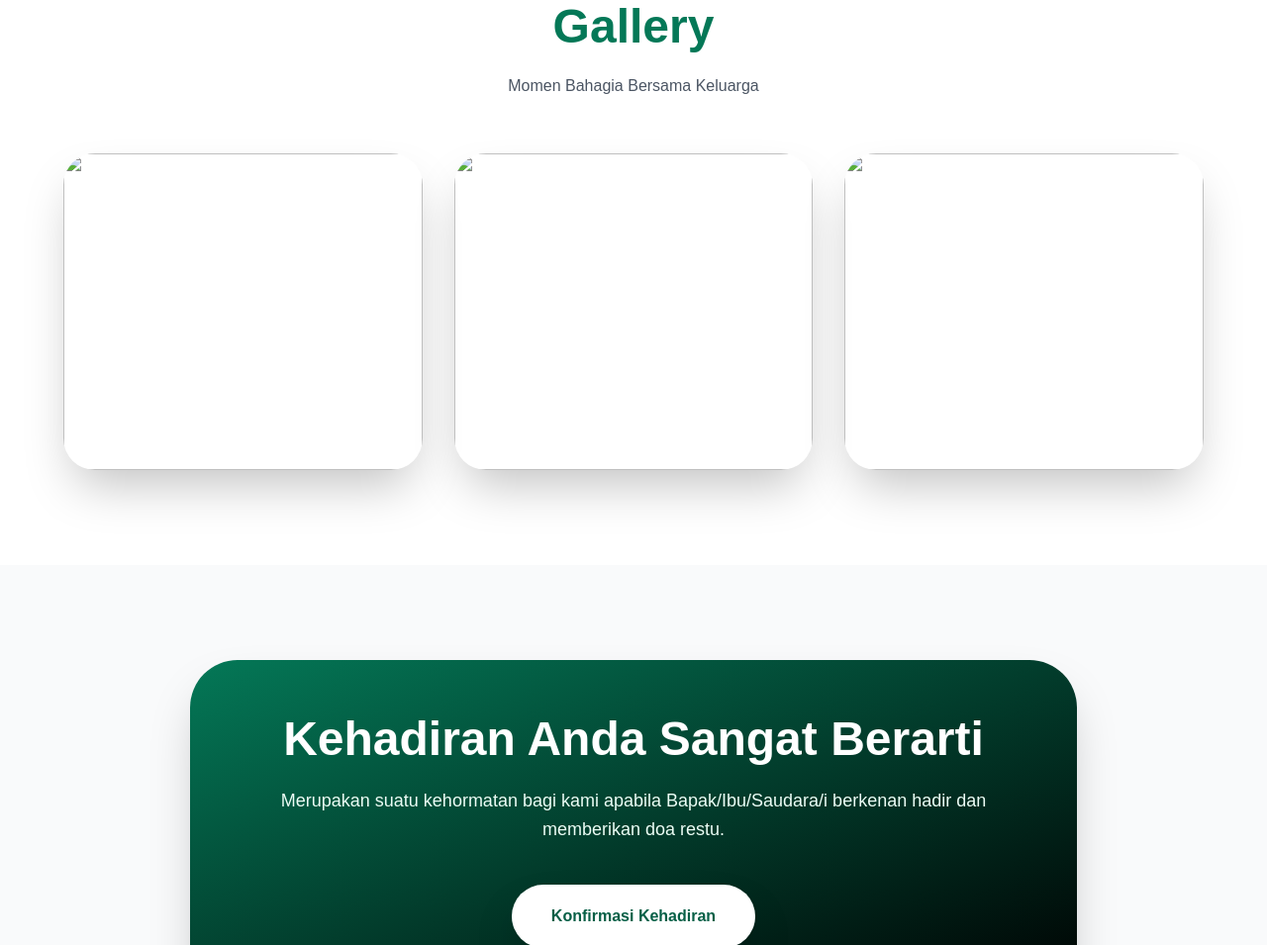
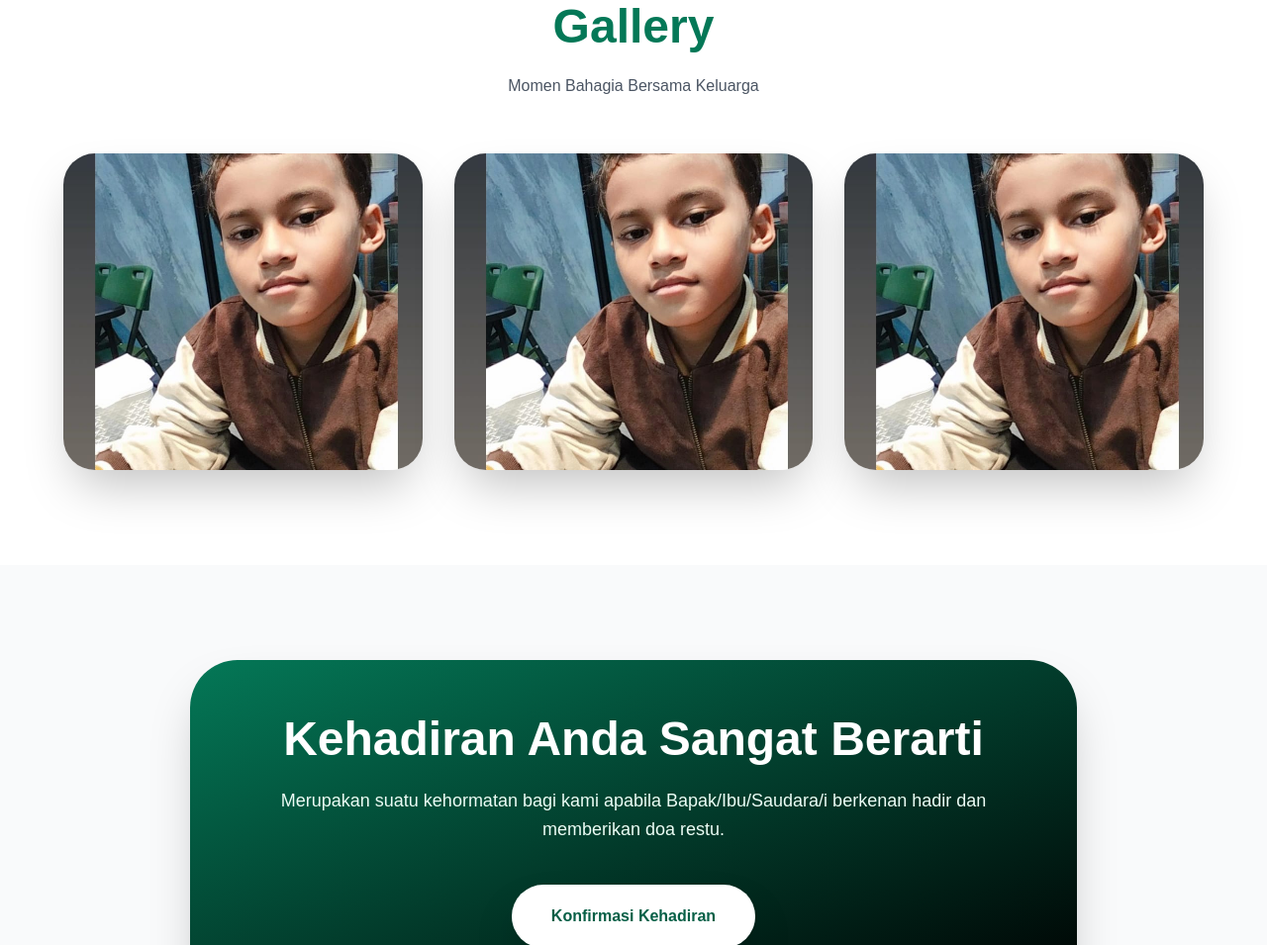
Before and after one commit to eventdaily89-svg/daily-event, a plain HTML site: page index.html in a window 1280 px wide. Shown: the part 1861-2816 px from the top of the page at 99% size. Drawn offline with nearby package versions, Linux system fonts and the light colour scheme.

Commit message:
Update index.html

```diff
--- a/index.html
+++ b/index.html
@@ -234,17 +234,17 @@
       <div class="grid md:grid-cols-3 gap-8">
 
         <img
-          src="./assets/images/foto1.jpg"
+          src="foto.jpeg"
           class="rounded-[32px] h-80 w-full object-cover shadow-2xl hover:scale-105 transition duration-500"
         >
 
         <img
-          src="./assets/images/foto2.jpg"
+          src="foto.jpeg"
           class="rounded-[32px] h-80 w-full object-cover shadow-2xl hover:scale-105 transition duration-500"
         >
 
         <img
-          src="./assets/images/foto3.jpg"
+          src="foto.jpeg"
           class="rounded-[32px] h-80 w-full object-cover shadow-2xl hover:scale-105 transition duration-500"
         >
 
```
